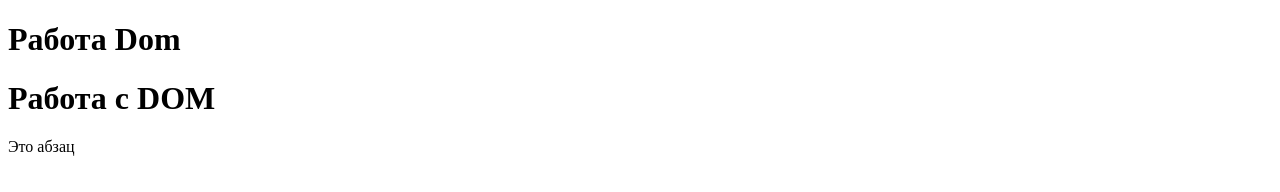
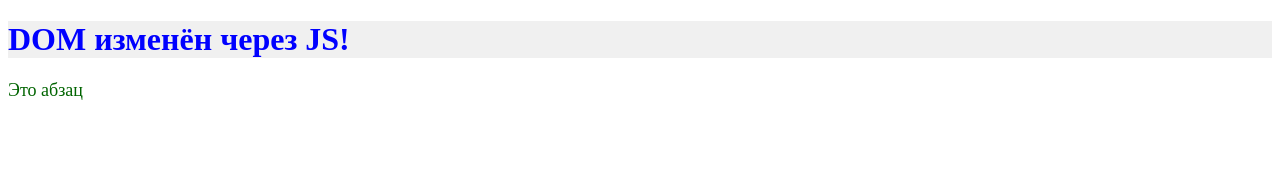
Before and after one commit to Nadii15/ISRPO-LAB20, a plain HTML site: page index.html in a window 1280 px wide. Drawn offline with Linux system fonts and the light colour scheme.

Commit message:
Step 4: modifying DOM content and styles

```diff
--- a/index.html
+++ b/index.html
@@ -6,9 +6,9 @@
     <title>Lab-20</title>
 </head>
 <body>
-    <h1>Работа Dom</h1>
-    <script src="main.js"></script>
+
     <h1 id="title">Работа с DOM</h1>
     <p class="text">Это абзац</p>
+    <script src="main.js"></script>
 </body>
 </html>
--- a/main.js
+++ b/main.js
@@ -4,3 +4,13 @@ const title = document.getElementById("title");
 const text = document.querySelector(".text");
 console.log(title);
 console.log(text);
+
+title.textContent = "DOM изменён через JS!";
+
+title.style.color = "blue";
+title.style.backgroundColor = "#f0f0f0";
+title.style.psdding = "10px";
+
+text.style.fontSize = "18px";
+text.style.fontStyle = "italoc";
+text.style.color = "darkgreen";
```
Also changed, not shown: img/step4_domManipulationLab20_Ryckluk.png (added).
